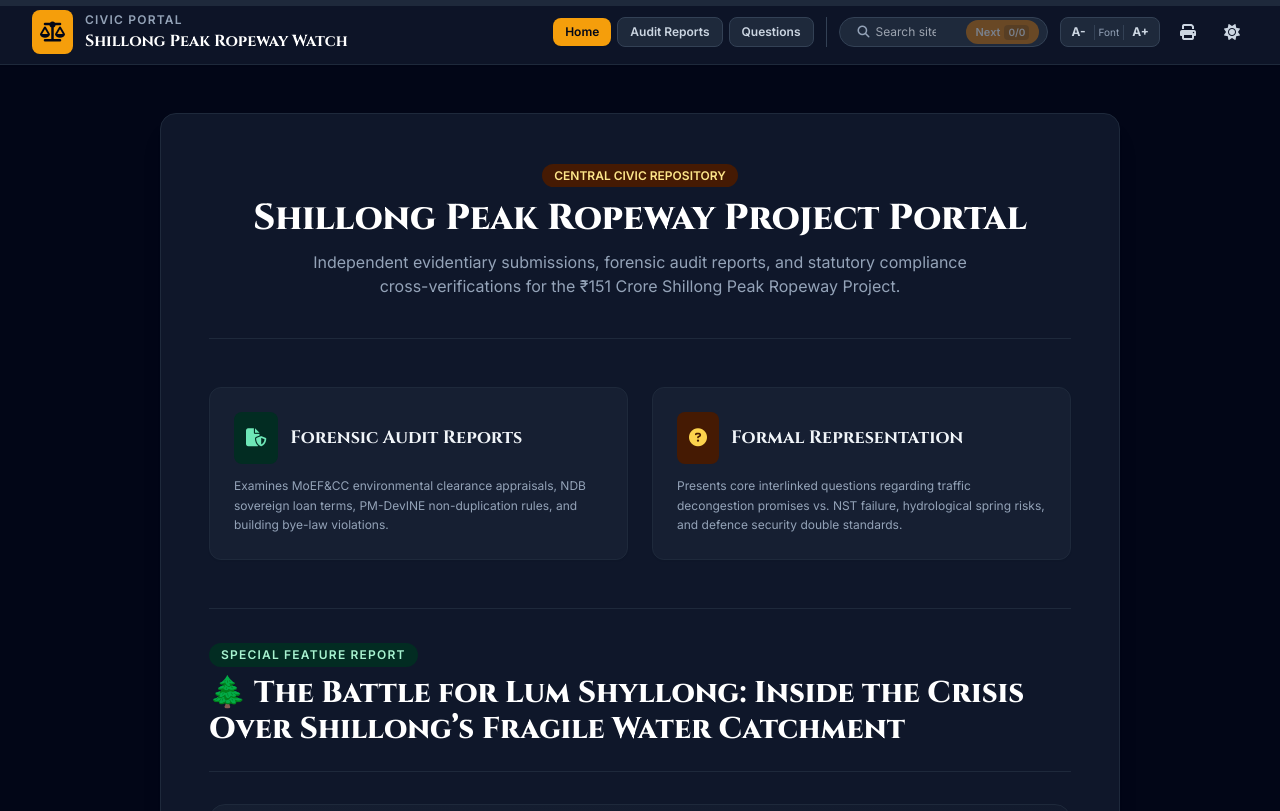
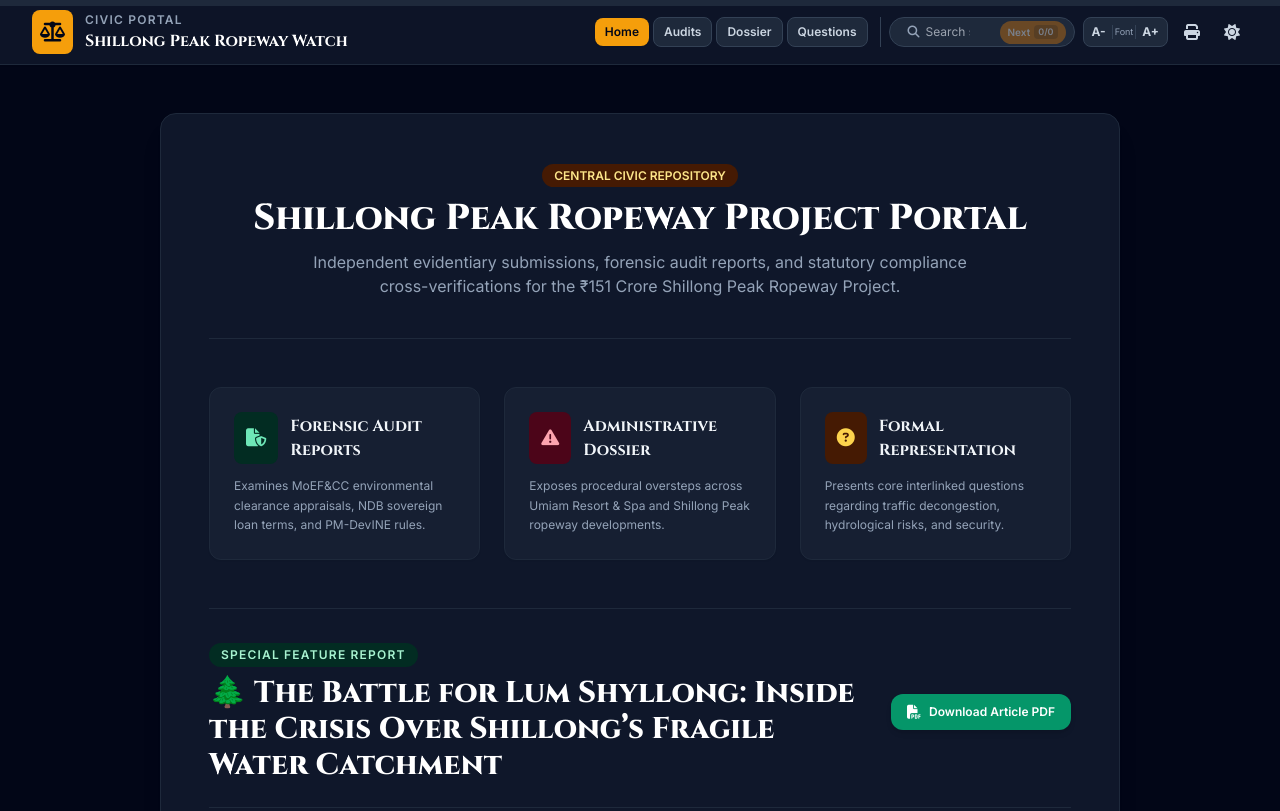
Before and after one commit to Maxxmeghalayaphilharmonicsociety/Shillong-City-Decongestion, a plain HTML site: page index.html in a window 1280 px wide. Shown: the top 811 px of the page. Drawn offline with nearby package versions, Linux system fonts and the light colour scheme.

Commit message:
Update index.html

```diff
--- a/index.html
+++ b/index.html
@@ -70,31 +70,32 @@
                 </div>
 
                 <!-- Desktop Subpage Menu & Controls -->
-                <div class="hidden md:flex items-center space-x-3">
-                    <div class="flex items-center space-x-1.5 border-r border-slate-300 dark:border-slate-700 pr-3">
-                        <a href="index.html" class="px-3 py-1.5 rounded-lg text-xs font-semibold bg-amber-500 text-slate-950 shadow-sm">Home</a>
-                        <a href="audit_reports.html" class="px-3 py-1.5 rounded-lg text-xs font-semibold bg-slate-100 dark:bg-slate-800 hover:bg-emerald-950 hover:text-emerald-300 text-slate-700 dark:text-slate-300 border border-slate-300 dark:border-slate-700 transition">Audit Reports</a>
-                        <a href="questions.html" class="px-3 py-1.5 rounded-lg text-xs font-semibold bg-slate-100 dark:bg-slate-800 hover:bg-amber-950 hover:text-amber-300 text-slate-700 dark:text-slate-300 border border-slate-300 dark:border-slate-700 transition">Questions</a>
+                <div class="hidden md:flex items-center space-x-2">
+                    <div class="flex items-center space-x-1 border-r border-slate-300 dark:border-slate-700 pr-3">
+                        <a href="index.html" class="px-2.5 py-1.5 rounded-lg text-xs font-semibold bg-amber-500 text-slate-950 shadow-sm">Home</a>
+                        <a href="audit_reports.html" class="px-2.5 py-1.5 rounded-lg text-xs font-semibold bg-slate-100 dark:bg-slate-800 hover:bg-emerald-950 hover:text-emerald-300 text-slate-700 dark:text-slate-300 border border-slate-300 dark:border-slate-700 transition">Audits</a>
+                        <a href="administrative_irregularities.html" class="px-2.5 py-1.5 rounded-lg text-xs font-semibold bg-slate-100 dark:bg-slate-800 hover:bg-rose-950 hover:text-rose-300 text-slate-700 dark:text-slate-300 border border-slate-300 dark:border-slate-700 transition">Dossier</a>
+                        <a href="questions.html" class="px-2.5 py-1.5 rounded-lg text-xs font-semibold bg-slate-100 dark:bg-slate-800 hover:bg-amber-950 hover:text-amber-300 text-slate-700 dark:text-slate-300 border border-slate-300 dark:border-slate-700 transition">Questions</a>
                     </div>
 
                     <!-- Search Input with Find Next Button -->
                     <div class="flex items-center space-x-1.5 bg-slate-100 dark:bg-slate-800 border border-slate-300 dark:border-slate-700 rounded-full px-2 py-0.5">
                         <div class="relative flex items-center">
                             <i class="fa-solid fa-magnifying-glass absolute left-2.5 text-slate-400 text-xs"></i>
-                            <input type="text" id="searchInput" placeholder="Search site..." class="pl-7 pr-6 py-1 text-xs rounded-l-full bg-transparent focus:outline-none text-slate-800 dark:text-slate-200 w-28 focus:w-36 transition-all">
+                            <input type="text" id="searchInput" placeholder="Search site..." class="pl-7 pr-6 py-1 text-xs rounded-l-full bg-transparent focus:outline-none text-slate-800 dark:text-slate-200 w-24 focus:w-32 transition-all">
                             <button id="clearSearch" class="hidden absolute right-2 text-slate-400 hover:text-slate-600 dark:hover:text-slate-200 text-xs"><i class="fa-solid fa-xmark"></i></button>
                         </div>
-                        <button id="findNextBtn" disabled title="Find Next Occurrence" class="px-2.5 py-1 bg-amber-600 hover:bg-amber-700 disabled:opacity-40 disabled:hover:bg-amber-600 text-white rounded-full text-[11px] font-semibold transition flex items-center space-x-1">
+                        <button id="findNextBtn" disabled title="Find Next Occurrence" class="px-2 py-1 bg-amber-600 hover:bg-amber-700 disabled:opacity-40 disabled:hover:bg-amber-600 text-white rounded-full text-[10px] font-semibold transition flex items-center space-x-1">
                             <span>Next</span>
-                            <span id="matchCount" class="text-[10px] bg-black/20 px-1 rounded">0/0</span>
+                            <span id="matchCount" class="text-[9px] bg-black/20 px-1 rounded">0/0</span>
                         </button>
                     </div>
 
                     <!-- Font Sizing & Theme Toggle -->
                     <div class="flex items-center bg-slate-100 dark:bg-slate-800 border border-slate-300 dark:border-slate-700 rounded-lg p-0.5">
-                        <button onclick="adjustFontSize(-1)" class="px-2 py-1 text-slate-600 dark:text-slate-300 text-xs font-bold">A-</button>
-                        <span class="text-[10px] text-slate-400 px-1 border-x border-slate-300 dark:border-slate-700">Font</span>
-                        <button onclick="adjustFontSize(1)" class="px-2 py-1 text-slate-600 dark:text-slate-300 text-xs font-bold">A+</button>
+                        <button onclick="adjustFontSize(-1)" class="px-1.5 py-1 text-slate-600 dark:text-slate-300 text-xs font-bold">A-</button>
+                        <span class="text-[9px] text-slate-400 px-0.5 border-x border-slate-300 dark:border-slate-700">Font</span>
+                        <button onclick="adjustFontSize(1)" class="px-1.5 py-1 text-slate-600 dark:text-slate-300 text-xs font-bold">A+</button>
                     </div>
                     <button onclick="window.print()" title="Print Full Page" class="p-2 text-slate-600 dark:text-slate-300 hover:text-amber-500 rounded-lg"><i class="fa-solid fa-print"></i></button>
                     <button id="themeToggle" title="Toggle Theme" class="p-2 text-slate-600 dark:text-slate-300 hover:text-amber-500 rounded-lg">
@@ -114,9 +115,10 @@
                 </div>
                 <button id="findNextBtnMobile" class="px-3 py-1.5 bg-amber-600 text-white rounded-lg text-xs font-semibold">Next <span id="matchCountMobile">0/0</span></button>
             </div>
-            <div class="grid grid-cols-3 gap-2 text-center text-xs font-semibold">
+            <div class="grid grid-cols-2 gap-2 text-center text-xs font-semibold">
                 <a href="index.html" class="p-2 bg-amber-500 text-slate-950 rounded-lg">Home</a>
-                <a href="audit_reports.html" class="p-2 bg-slate-100 dark:bg-slate-800 rounded-lg">Reports</a>
+                <a href="audit_reports.html" class="p-2 bg-slate-100 dark:bg-slate-800 rounded-lg">Audit Reports</a>
+                <a href="administrative_irregularities.html" class="p-2 bg-slate-100 dark:bg-slate-800 rounded-lg">Administrative Dossier</a>
                 <a href="questions.html" class="p-2 bg-slate-100 dark:bg-slate-800 rounded-lg">Questions</a>
             </div>
         </div>
@@ -134,21 +136,29 @@
             </div>
 
             <!-- Subpage Navigation Cards -->
-            <div class="grid grid-cols-1 md:grid-cols-2 gap-6 hero-cards">
+            <div class="grid grid-cols-1 sm:grid-cols-3 gap-6 hero-cards">
                 <a href="audit_reports.html" class="p-6 rounded-xl border border-slate-200 dark:border-slate-800 bg-slate-50 dark:bg-slate-800/50 hover:border-emerald-500 transition group shadow-sm">
                     <div class="flex items-center space-x-3 mb-3">
                         <div class="p-3 bg-emerald-100 text-emerald-800 dark:bg-emerald-950 dark:text-emerald-300 rounded-lg"><i class="fa-solid fa-file-shield text-lg"></i></div>
-                        <h2 class="font-heading text-lg font-bold group-hover:text-emerald-500 transition">Forensic Audit Reports</h2>
+                        <h2 class="font-heading text-base font-bold group-hover:text-emerald-500 transition">Forensic Audit Reports</h2>
                     </div>
-                    <p class="text-xs text-slate-600 dark:text-slate-400 leading-relaxed">Examines MoEF&amp;CC environmental clearance appraisals, NDB sovereign loan terms, PM-DevINE non-duplication rules, and building bye-law violations.</p>
+                    <p class="text-xs text-slate-600 dark:text-slate-400 leading-relaxed">Examines MoEF&amp;CC environmental clearance appraisals, NDB sovereign loan terms, and PM-DevINE rules.</p>
+                </a>
+
+                <a href="administrative_irregularities.html" class="p-6 rounded-xl border border-slate-200 dark:border-slate-800 bg-slate-50 dark:bg-slate-800/50 hover:border-rose-500 transition group shadow-sm">
+                    <div class="flex items-center space-x-3 mb-3">
+                        <div class="p-3 bg-rose-100 text-rose-800 dark:bg-rose-950 dark:text-rose-300 rounded-lg"><i class="fa-solid fa-triangle-exclamation text-lg"></i></div>
+                        <h2 class="font-heading text-base font-bold group-hover:text-rose-500 transition">Administrative Dossier</h2>
+                    </div>
+                    <p class="text-xs text-slate-600 dark:text-slate-400 leading-relaxed">Exposes procedural oversteps across Umiam Resort &amp; Spa and Shillong Peak ropeway developments.</p>
                 </a>
 
                 <a href="questions.html" class="p-6 rounded-xl border border-slate-200 dark:border-slate-800 bg-slate-50 dark:bg-slate-800/50 hover:border-amber-500 transition group shadow-sm">
                     <div class="flex items-center space-x-3 mb-3">
-                        <div class="p-3 bg-amber-100 text-amber-300 dark:bg-amber-950 rounded-lg"><i class="fa-solid fa-circle-question text-lg"></i></div>
-                        <h2 class="font-heading text-lg font-bold group-hover:text-amber-500 transition">Formal Representation</h2>
+                        <div class="p-3 bg-amber-100 text-amber-800 dark:bg-amber-950 dark:text-amber-300 rounded-lg"><i class="fa-solid fa-circle-question text-lg"></i></div>
+                        <h2 class="font-heading text-base font-bold group-hover:text-amber-500 transition">Formal Representation</h2>
                     </div>
-                    <p class="text-xs text-slate-600 dark:text-slate-400 leading-relaxed">Presents core interlinked questions regarding traffic decongestion promises vs. NST failure, hydrological spring risks, and defence security double standards.</p>
+                    <p class="text-xs text-slate-600 dark:text-slate-400 leading-relaxed">Presents core interlinked questions regarding traffic decongestion, hydrological risks, and security.</p>
                 </a>
             </div>
 
@@ -161,7 +171,11 @@
                             🌲 The Battle for Lum Shyllong: Inside the Crisis Over Shillong’s Fragile Water Catchment
                         </h2>
                     </div>
-                   </div>
+                    <button onclick="printArticleOnly()" title="Download Article as PDF" class="no-print px-4 py-2 bg-emerald-600 hover:bg-emerald-700 text-white rounded-xl text-xs font-semibold shadow-md transition flex items-center space-x-2 shrink-0">
+                        <i class="fa-solid fa-file-pdf text-sm"></i>
+                        <span>Download Article PDF</span>
+                    </button>
+                </div>
 
                 <div class="font-serif text-slate-700 dark:text-slate-300 space-y-6 text-sm sm:text-base leading-relaxed bg-gradient-to-br from-slate-50 to-emerald-50/30 dark:from-slate-800/40 dark:to-slate-900 p-6 sm:p-10 rounded-2xl border border-slate-200 dark:border-slate-800 shadow-sm">
                     <p>
@@ -204,7 +218,7 @@
                         </p>
                     </div>
 
-                    <!-- Added Conclusion Section -->
+                    <!-- Conclusion Section -->
                     <div class="space-y-4 pt-6 mt-6 border-t border-slate-200 dark:border-slate-700 bg-amber-50/50 dark:bg-amber-950/20 p-6 rounded-xl border-l-4 border-amber-500">
                         <h3 class="font-heading text-lg sm:text-xl font-bold text-amber-800 dark:text-amber-300 flex items-center space-x-2">
                             <span>🎯 Conclusion: The Unfulfilled Court Order</span>
```
